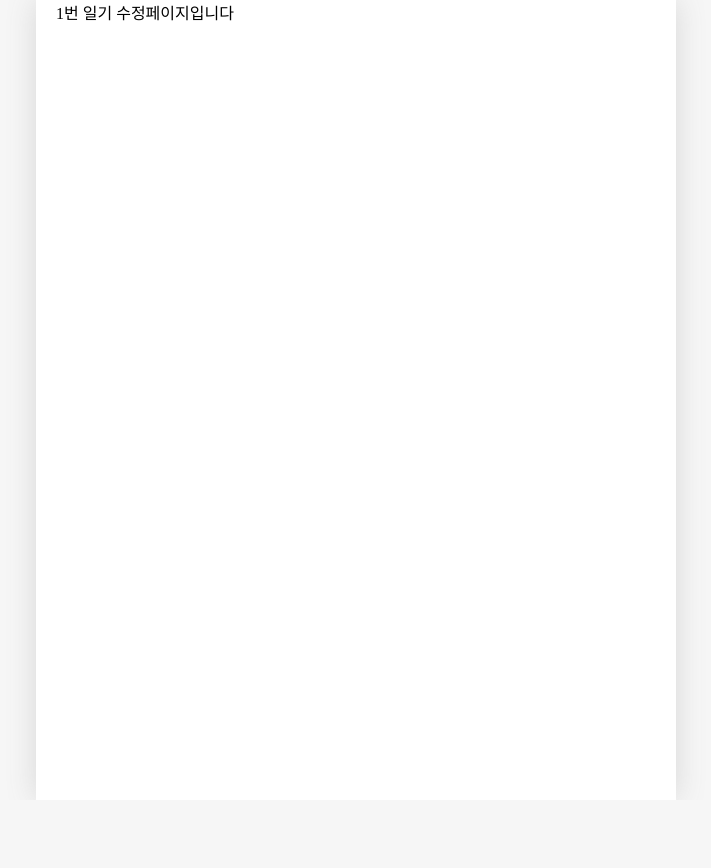
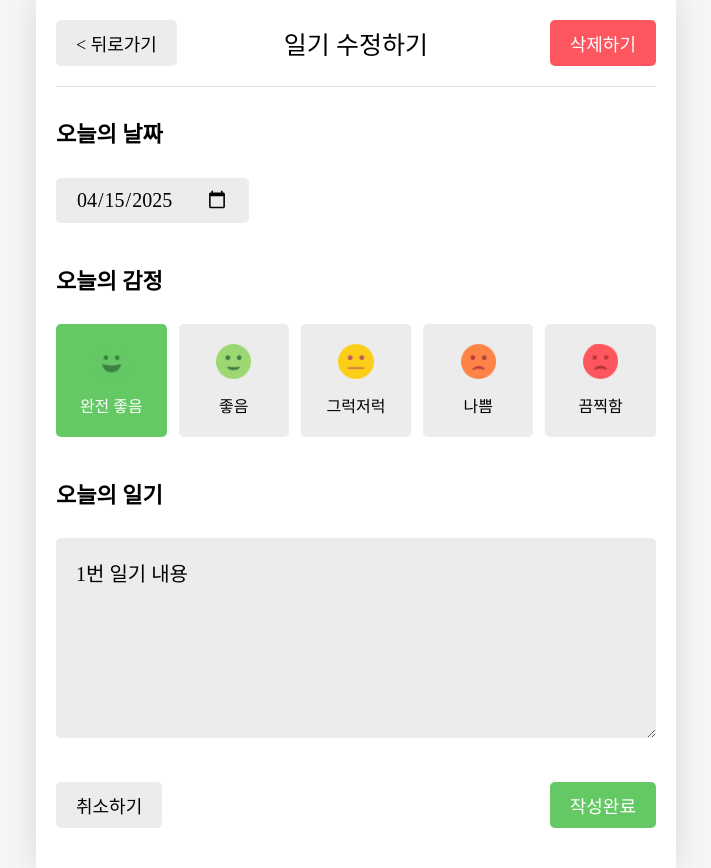
Before and after one commit to sonic8-8/frontend-study, a React (Vite) app in the folder react-js/emotion-diary-app/: page /edit/1 in a window 1280 px wide. Shown: the whole page, without its empty margins (284-995 px from the left). Before the commit the page ends 800 px from the top, so only its background shows below. Built offline with nearby package versions, Linux system fonts and the light colour scheme; a web font is replaced by a local one.

Commit message:
feat: emotion-diary-app Edit 페이지의 UI 및 기능 구현

```diff
--- a/react-js/emotion-diary-app/src/App.jsx
+++ b/react-js/emotion-diary-app/src/App.jsx
@@ -38,7 +38,7 @@ function reducer(state, action) {
       );
     case "DELETE":
       return state.filter((item) =>
-        item.id !== action.data.id
+        String(item.id) !== String(action.data.id)
       );
     default:
       return state;
@@ -91,7 +91,7 @@ function App() {
   return (
     <>
       <DiaryStateContext.Provider value={data}>
-        <DiaryDispatchContext value={{
+        <DiaryDispatchContext.Provider value={{
           onCreate,
           onUpdate,
           onDelete,
@@ -103,7 +103,7 @@ function App() {
             <Route path="/edit/:id" element={<Edit />} />
             <Route path="*" element={<Notfound />} />
           </Routes>
-        </DiaryDispatchContext>
+        </DiaryDispatchContext.Provider>
       </DiaryStateContext.Provider>
     </>
   )
--- a/react-js/emotion-diary-app/src/components/Editor.jsx
+++ b/react-js/emotion-diary-app/src/components/Editor.jsx
@@ -1,7 +1,7 @@
 import Button from "./Button";
 import "./Editor.css";
 import EmotionItem from "./EmtionItem";
-import { useState } from "react";
+import { useState, useEffect } from "react";
 import { useNavigate } from "react-router-dom";
 
 const emotionList = [
@@ -43,7 +43,7 @@ const getStringedDate = (targetDate) => {
     return `${year}-${month}-${date}`;
 }
 
-const Editor = ({ onSubmit }) => {
+const Editor = ({ onSubmit, initData }) => {
     const [input, setInput] = useState({
         createdDate: new Date(),
         emotionId: 3,
@@ -52,10 +52,16 @@ const Editor = ({ onSubmit }) => {
 
     const nav = useNavigate();
 
+    useEffect(() => {
+        if (initData) {
+            setInput({
+             ...initData,
+             createdDate: new Date(initData.createdDate),
+            })
+        }
+    }, [initData]);
+
     const onChangeInput = (e) => {
-        console.log(e.target.name);
-        console.log(e.target.value);
-
         let name = e.target.name;
         let value = e.target.value;
 
@@ -69,7 +75,7 @@ const Editor = ({ onSubmit }) => {
         });
     };
 
-    const onSubmitButtonClick = () => {
+    const onClickSubmitButton = () => {
         onSubmit(input);
     }
 
@@ -110,7 +116,7 @@ const Editor = ({ onSubmit }) => {
                     onClick={() => nav(-1)}
                     text={"취소하기"} />
                 <Button
-                    onClick={onSubmitButtonClick}
+                    onClick={onClickSubmitButton}
                     text={"작성완료"}
                     type={"POSITIVE"} />
             </section>
--- a/react-js/emotion-diary-app/src/pages/Edit.jsx
+++ b/react-js/emotion-diary-app/src/pages/Edit.jsx
@@ -1,10 +1,62 @@
-import { useParams } from "react-router-dom";
+import { useParams, useNavigate } from "react-router-dom";
+import Header from "../components/Header";
+import Button from "../components/Button";
+import Editor from "../components/Editor";
+import { useContext, useEffect, useState } from "react";
+import { DiaryDispatchContext } from "../App";
+import { DiaryStateContext } from "../App";
 
 const Edit = () => {
     const params = useParams();
+    const nav = useNavigate();
+    const { onDelete, onUpdate } = useContext(DiaryDispatchContext);
+    const data = useContext(DiaryStateContext);
+    const [currentDiaryItem, setCurrentDiaryItem] = useState();
+
+    useEffect(() => {
+        const currentDiaryItem = data.find((item) =>
+            String(item.id) === String(params.id)
+        );
+
+        if (!currentDiaryItem) {
+            window.alert("존재하지 않는 일기입니다.");
+            nav(-1, { replace: true });
+        }
+
+        setCurrentDiaryItem(currentDiaryItem);
+    }, [params.id]);
+
+    const onClickDelete = () => {
+        if (window.confirm("일기를 정말 삭제할까요? 다시 복구되지 않아요!")) {
+            onDelete(params.id);
+            nav(-1, { replace: true });
+        }
+    }
+
+    const onSubmit = (input) => {
+        if (window.confirm("일기를 정말 수정할까요?")) {
+            onUpdate(
+                params.id,
+                input.createdDate.getTime(),
+                input.emotionId,
+                input.content
+            );
+            nav("/", { replace: true });
+        }
+    }
 
     return (
-        <div>{params.id}번 일기 수정페이지입니다</div>
+        <div className="Edit">
+            <section className="header_section">
+                <Header
+                    title={"일기 수정하기"}
+                    leftChild={<Button text={"< 뒤로가기"} onClick={() => nav(-1)} />}
+                    rightChild={<Button text={"삭제하기"} type={"NEGATIVE"} onClick={onClickDelete} />} />
+            </section>
+            <section className="">
+                <Editor initData={currentDiaryItem} onSubmit={onSubmit} />
+            </section>
+        </div>
     )
 }
 
```
